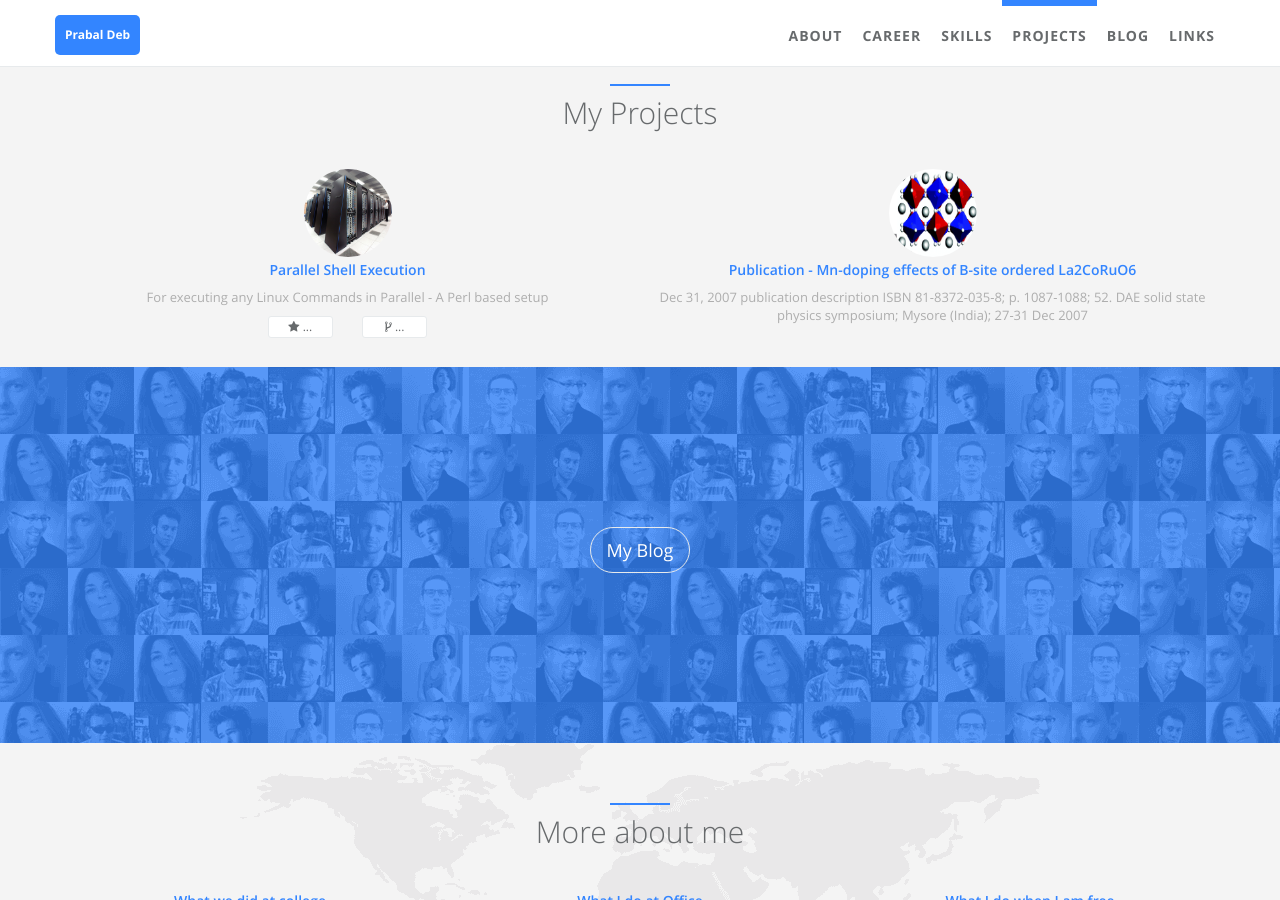
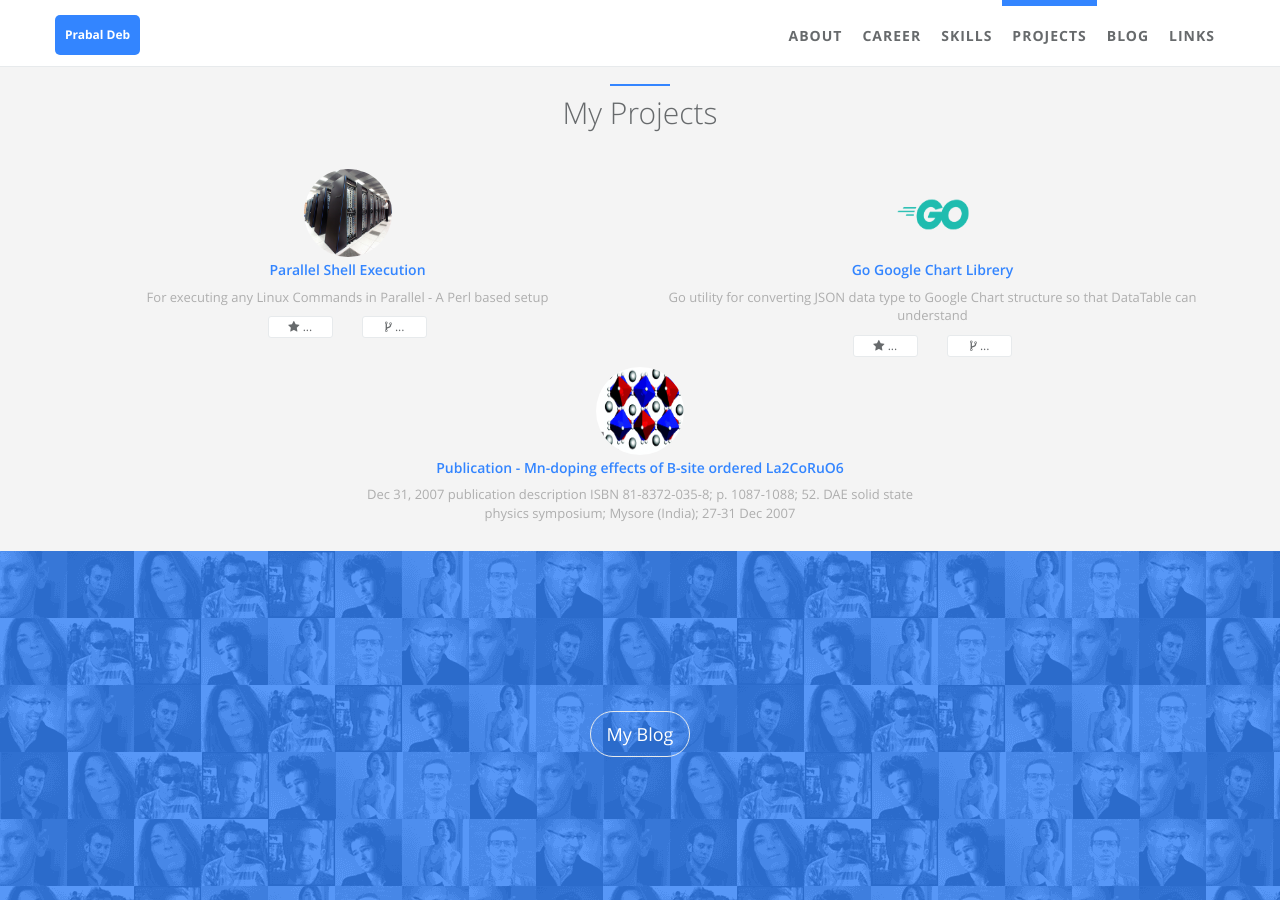
Before and after one commit to prabdeb/prabdeb.github.io, a Jekyll site: the page built from index.html, in a window 1280 px wide and 900 px high, scrolled down 2582 px. Built offline with Jekyll 4.4.1, drawn with Linux system fonts in a browser that asks for light colours.

Commit message:
Updating new project

```diff
--- a/_data/index/projects.yml
+++ b/_data/index/projects.yml
@@ -8,6 +8,13 @@
   img: /static/assets/img/landing/parallel.jpg
   desc: For executing any Linux Commands in Parallel - A Perl based setup
 
+- name: Go Google Chart Librery
+  i18n: go-google-chart
+  gh_user: prabdeb
+  repo: go-google-chart
+  img: /static/assets/img/landing/Go-Logo_Aqua.png
+  desc: Go utility for converting JSON data type to Google Chart structure so that DataTable can understand
+
 - name: Publication - Mn-doping effects of B-site ordered La2CoRuO6
   i18n: publication1
   url: https://inis.iaea.org/search/search.aspx?orig_q=RN:39020706
```
Also changed, not shown: static/assets/img/landing/17120411_37_46 copy.jpg (added), static/assets/img/landing/Go-Logo_Aqua.png (added), 1 other file.
